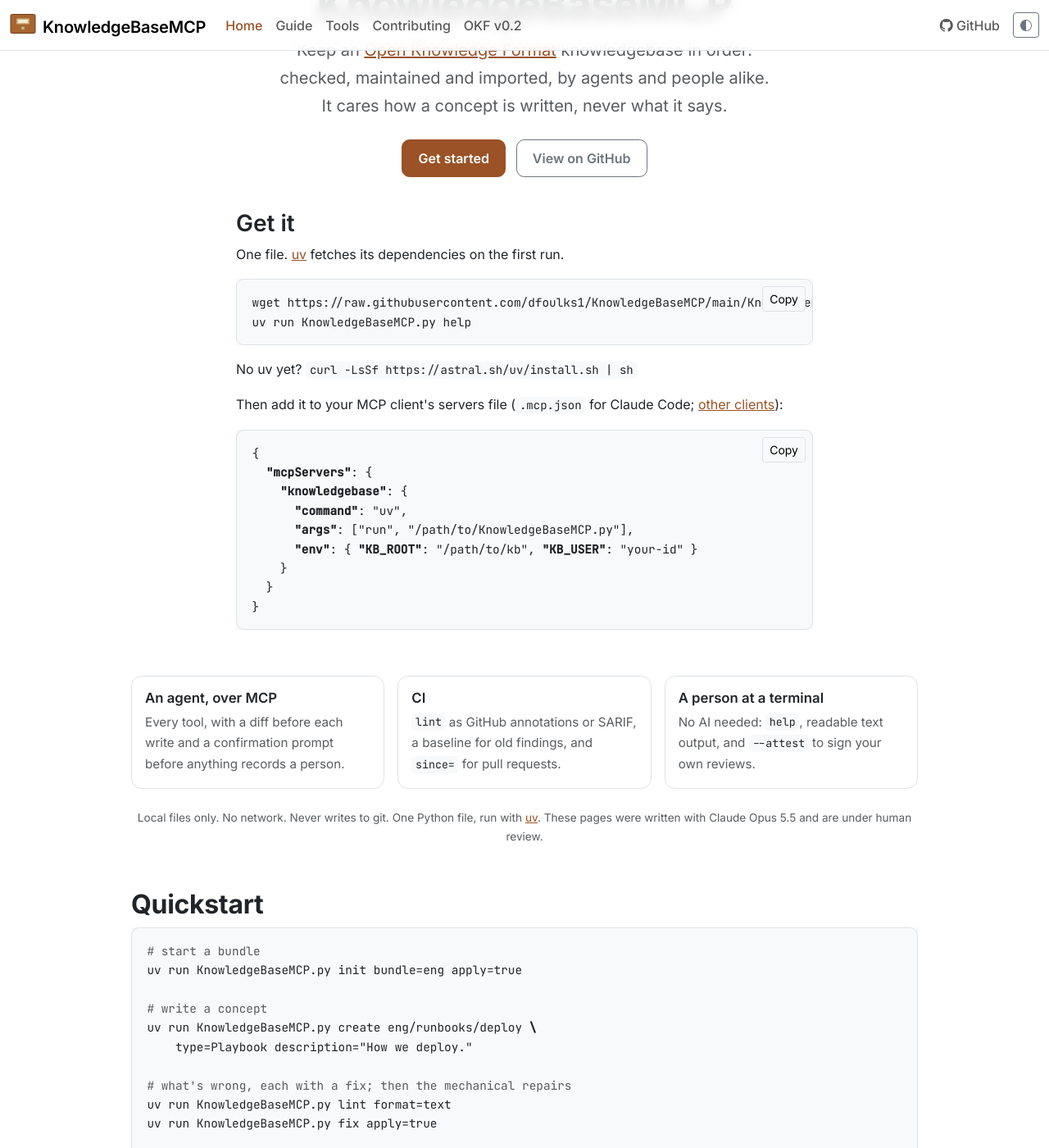
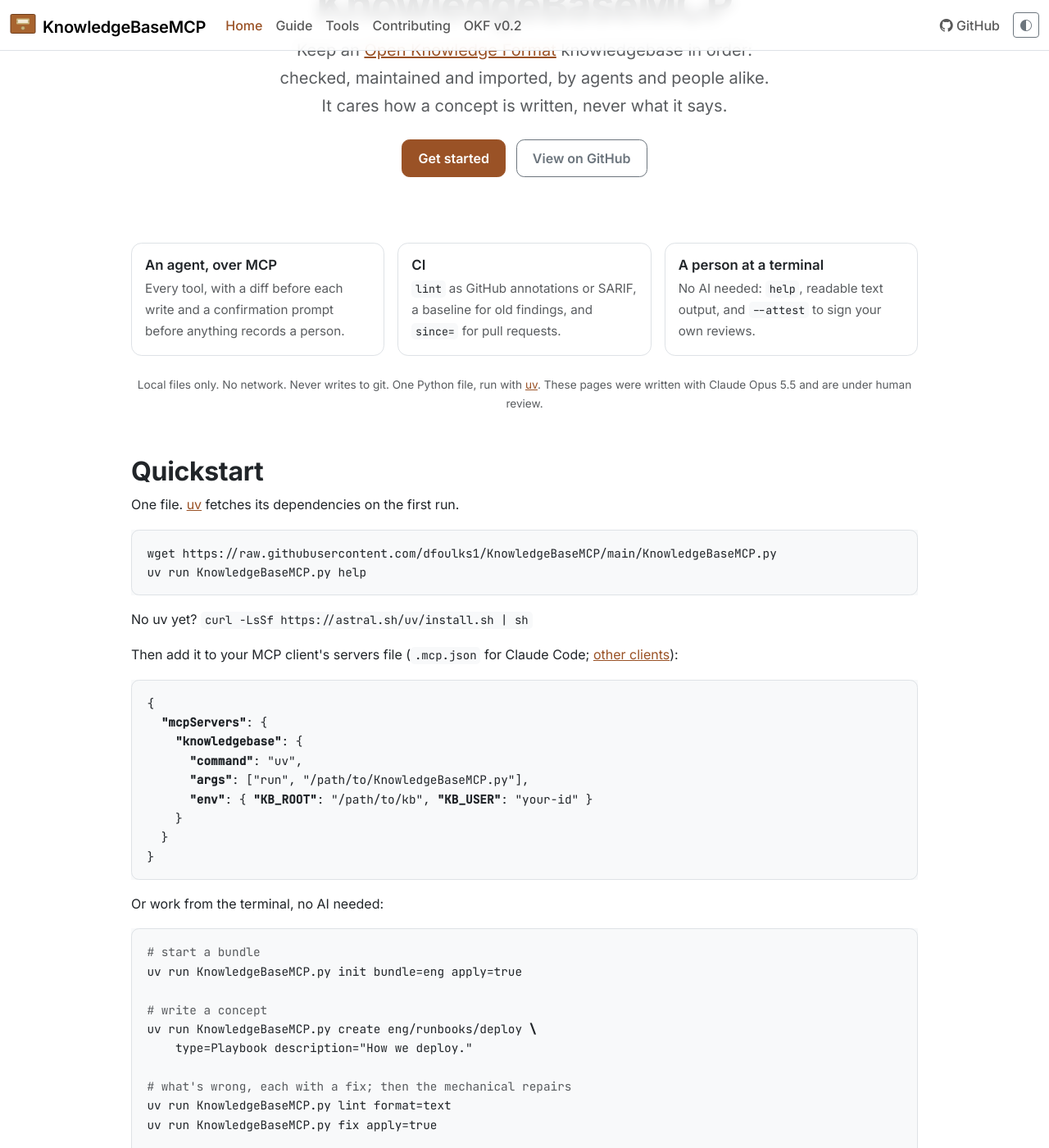
Before and after one commit to dfoulks1/KnowledgeBaseMCP, an MkDocs documentation site: the page built from docs-src/index.md, in a window 1280 px wide and 1400 px high, scrolled down 331 px. Shown: the whole window at 82% size. Built offline with MkDocs 1.6.1, drawn with Linux system fonts in a browser that asks for light colours.

Commit message:
Docs site: install and servers-file steps live under Quickstart
Co-Authored-By: Claude Opus 5.5 <noreply@anthropic.com>

````diff
--- a/docs-src/css/custom.css
+++ b/docs-src/css/custom.css
@@ -62,12 +62,8 @@ body { font-feature-settings: "cv11", "ss01"; -webkit-font-smoothing: antialiase
 .users .card p { margin: 0; font-size: .95rem; color: var(--bs-secondary-color); }
 .home > article > p.note { text-align: center; font-size: .85rem; color: var(--bs-secondary-color); }
 
-/* Copy buttons and the "Get it" block */
+/* Copy buttons */
 pre.has-copy { position: relative; }
 .copy-btn { position: absolute; top: .5rem; right: .5rem; opacity: 0; transition: opacity .15s;
             font-family: var(--bs-body-font-family); border: 1px solid var(--bs-border-color); }
 pre.has-copy:hover .copy-btn, .copy-btn:focus { opacity: 1; }
-.get-it { max-width: 44rem; margin: 0 auto 2.5rem; }
-.get-it h3 { margin-top: 0; }
-.get-it pre.has-copy .copy-btn { opacity: 1; }
-.get-it pre { margin-bottom: 1rem; }
--- a/docs-src/index.md
+++ b/docs-src/index.md
@@ -8,9 +8,24 @@
   </p>
 </div>
 
-<div class="get-it" markdown="1">
+<div class="row g-3 users my-4">
+  <div class="col-md-4"><div class="card p-3">
+    <h3>An agent, over MCP</h3>
+    <p>Every tool, with a diff before each write and a confirmation prompt before anything records a person.</p>
+  </div></div>
+  <div class="col-md-4"><div class="card p-3">
+    <h3>CI</h3>
+    <p><code>lint</code> as GitHub annotations or SARIF, a baseline for old findings, and <code>since=</code> for pull requests.</p>
+  </div></div>
+  <div class="col-md-4"><div class="card p-3">
+    <h3>A person at a terminal</h3>
+    <p>No AI needed: <code>help</code>, readable text output, and <code>--attest</code> to sign your own reviews.</p>
+  </div></div>
+</div>
 
-### Get it
+<p class="note">Local files only. No network. Never writes to git. One Python file, run with <a href="https://docs.astral.sh/uv/">uv</a>. These pages were written with Claude Opus 5.5 and are under human review.</p>
+
+## Quickstart
 
 One file. [uv](https://docs.astral.sh/uv/) fetches its dependencies on the first run.
 
@@ -36,26 +51,7 @@ Then add it to your MCP client's servers file (`.mcp.json` for Claude Code;
 }
 ```
 
-</div>
-
-<div class="row g-3 users my-4">
-  <div class="col-md-4"><div class="card p-3">
-    <h3>An agent, over MCP</h3>
-    <p>Every tool, with a diff before each write and a confirmation prompt before anything records a person.</p>
-  </div></div>
-  <div class="col-md-4"><div class="card p-3">
-    <h3>CI</h3>
-    <p><code>lint</code> as GitHub annotations or SARIF, a baseline for old findings, and <code>since=</code> for pull requests.</p>
-  </div></div>
-  <div class="col-md-4"><div class="card p-3">
-    <h3>A person at a terminal</h3>
-    <p>No AI needed: <code>help</code>, readable text output, and <code>--attest</code> to sign your own reviews.</p>
-  </div></div>
-</div>
-
-<p class="note">Local files only. No network. Never writes to git. One Python file, run with <a href="https://docs.astral.sh/uv/">uv</a>. These pages were written with Claude Opus 5.5 and are under human review.</p>
-
-## Quickstart
+Or work from the terminal, no AI needed:
 
 ```sh
 # start a bundle
--- a/docs/css/custom.css
+++ b/docs/css/custom.css
@@ -62,12 +62,8 @@ body { font-feature-settings: "cv11", "ss01"; -webkit-font-smoothing: antialiase
 .users .card p { margin: 0; font-size: .95rem; color: var(--bs-secondary-color); }
 .home > article > p.note { text-align: center; font-size: .85rem; color: var(--bs-secondary-color); }
 
-/* Copy buttons and the "Get it" block */
+/* Copy buttons */
 pre.has-copy { position: relative; }
 .copy-btn { position: absolute; top: .5rem; right: .5rem; opacity: 0; transition: opacity .15s;
             font-family: var(--bs-body-font-family); border: 1px solid var(--bs-border-color); }
 pre.has-copy:hover .copy-btn, .copy-btn:focus { opacity: 1; }
-.get-it { max-width: 44rem; margin: 0 auto 2.5rem; }
-.get-it h3 { margin-top: 0; }
-.get-it pre.has-copy .copy-btn { opacity: 1; }
-.get-it pre { margin-bottom: 1rem; }
````
Also changed, not shown: docs/index.html (+16 -18 lines).
